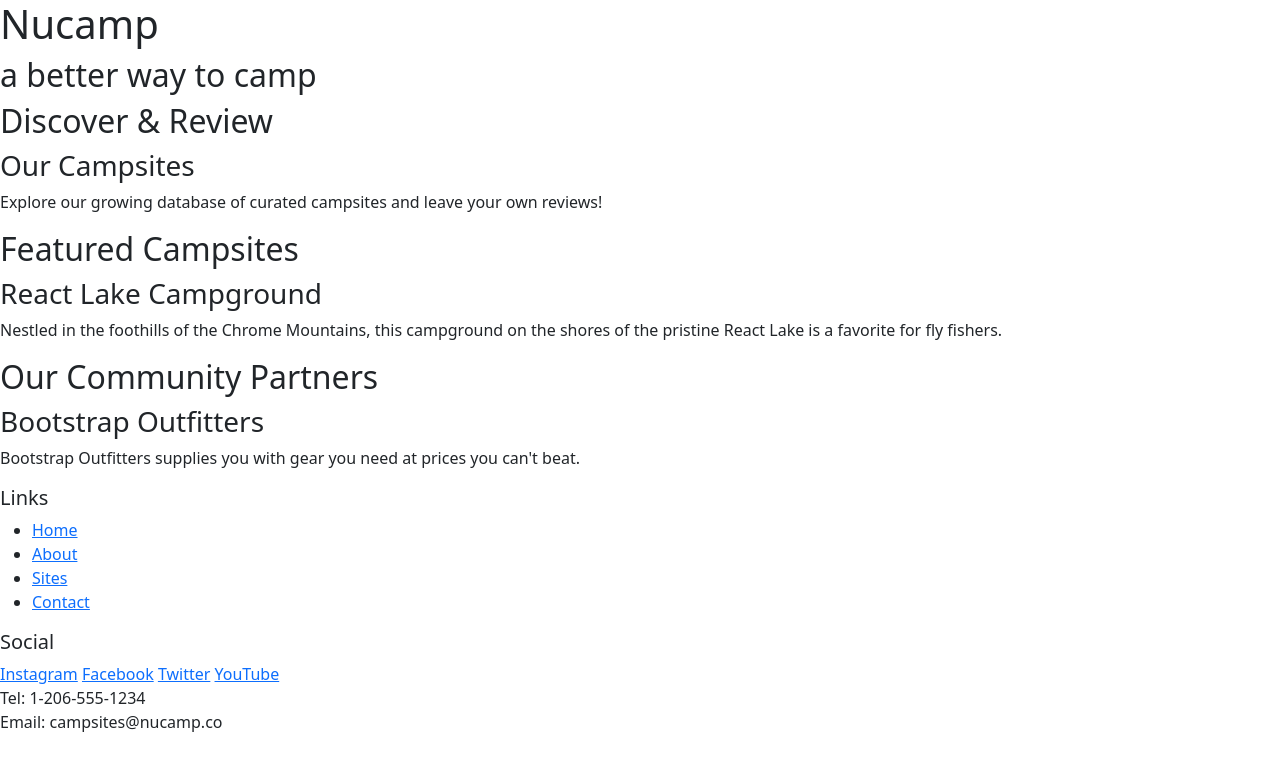
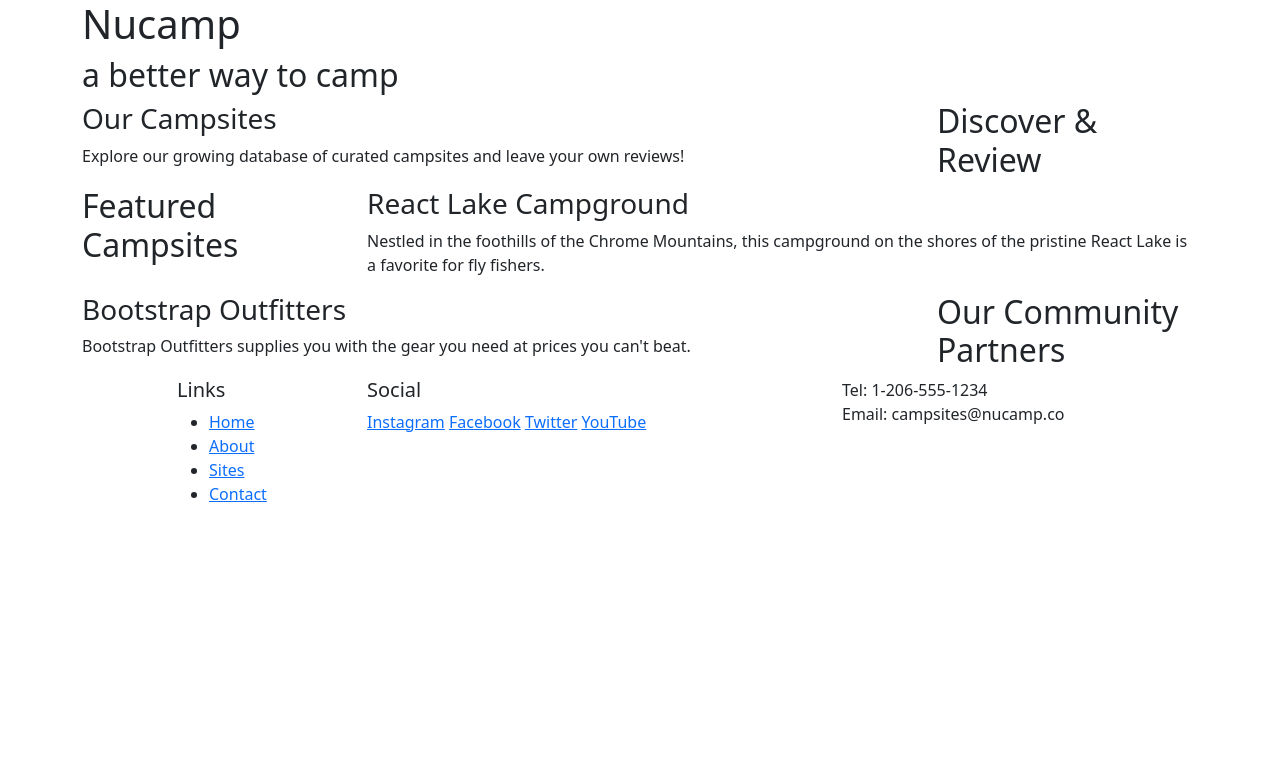
Before and after one commit to st3adyp1ck/nucampsite, a plain HTML site: page index.html in a window 1280 px wide. Drawn offline with nearby package versions, Linux system fonts and the light colour scheme.

Commit message:
Bootstrap Grid

```diff
--- a/index.html
+++ b/index.html
@@ -16,41 +16,59 @@
 
     <!-- header -->
     <header>
-        <div>
+        <div class="container">
+            <div class="row">
+                <div class="col">
                     <h1>Nucamp</h1>
                     <h2>a better way to camp</h2>
+                </div>
+            </div>
         </div>
     </header>
 
     <!-- main section -->
-    <main>
+    <main class="container">
 
     	<!-- discover section -->
-        <section>
+        <section class="row">
+            <div class="col-sm-4 col-md-3 order-sm-last">
                 <h2>Discover & Review</h2>
+            </div>
+            <div class="col">
                 <h3>Our Campsites</h3>
                 <p>Explore our growing database of curated campsites and leave your own reviews!</p>
+            </div>
         </section>
 
 		<!-- feature section -->
-        <section>
+        <section class="row">
+            <div class="col-sm-4 col-md-3">
                 <h2>Featured Campsites</h2>
+            </div>
+            <div class="col">
                 <h3>React Lake Campground</h3>
                 <p>Nestled in the foothills of the Chrome Mountains, this campground on the shores of the pristine React Lake is a favorite for fly fishers.</p>
+            </div>
         </section>
 
 		<!-- partner section -->
-        <section>
+        <section class="row">
+            <div class="col-sm-4 col-md-3 order-sm-last">
                 <h2>Our Community Partners</h2>
+            </div>
+            <div class="col">
                 <h3>Bootstrap Outfitters</h3>
-            <p>Bootstrap Outfitters supplies you with gear you need at prices you can't beat.</p>
+                <p>Bootstrap Outfitters supplies you with the gear you need at prices you can't beat.</p>
+            </div>
         </section>
 
     </main>
 
     <!-- footer -->
    <footer>
-        <div>
+        <div class="container">
+            <div class="row">
+                <div class="col-4 col-sm-2 offset-1">
                     <h5>Links</h5>
                     <ul>
                         <li><a href="#">Home</a></li>
@@ -59,16 +77,21 @@
                         <li><a href="#">Contact</a></li>
                     </ul>
                 </div>
-        <div>
+                <div class="col-6 col-sm-5">
                     <h5>Social</h5>
                     <a href="http://instagram.com/">Instagram</a>
                     <a href="http://facebook.com/">Facebook</a>
                     <a href="http://twitter.com/">Twitter</a>
                     <a href="http://youtube.com/">YouTube</a>
                 </div>
-        <div>
+                <div class="col-sm-4">
+                    <div class="col">
+
+                    </div>
                     Tel: 1-206-555-1234<br />
                     Email: campsites@nucamp.co
+                </div>
+           </div>
         </div>
     </footer>
 
```
Lines whose indentation alone changed are shown as unchanged.
